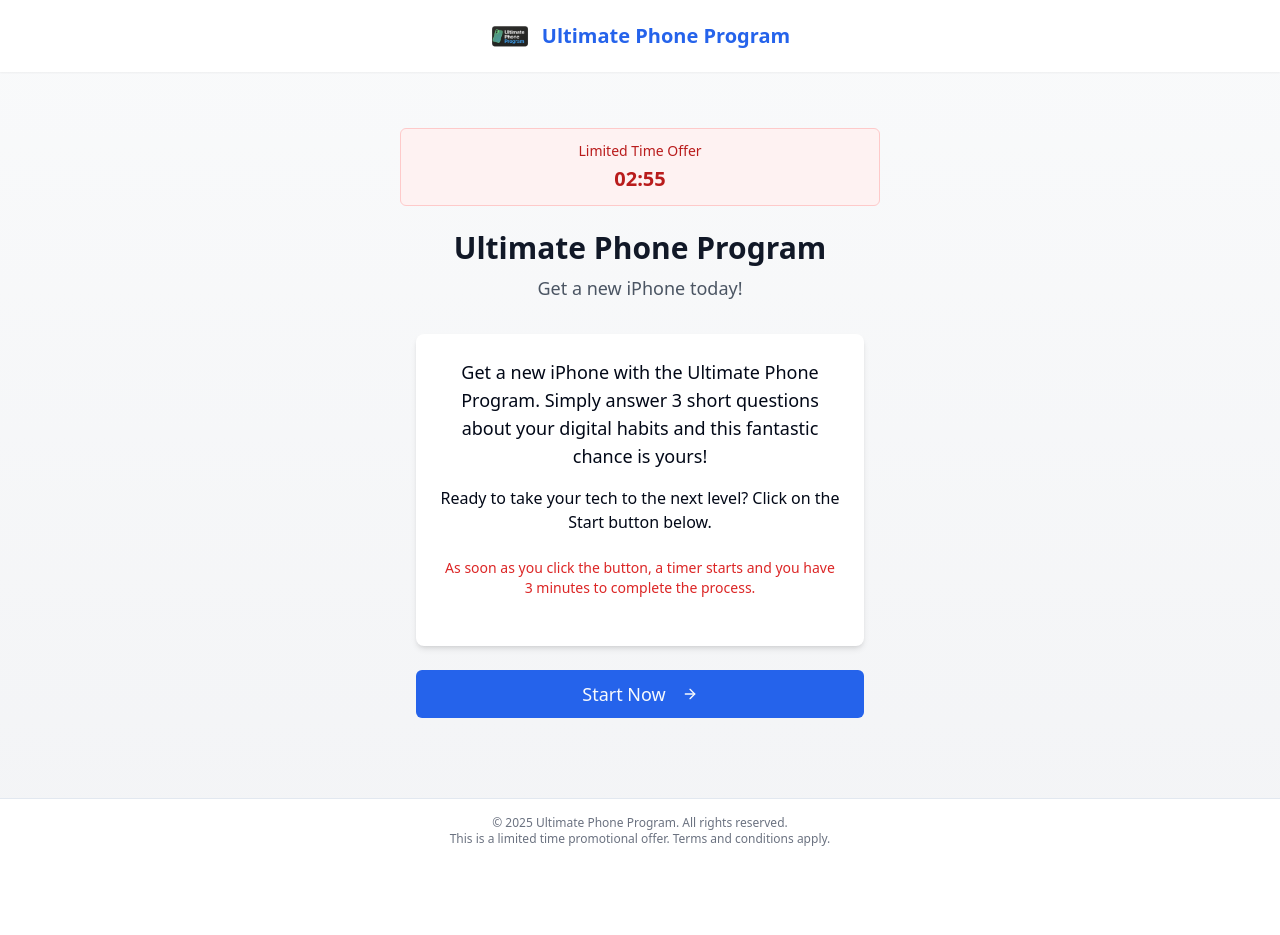
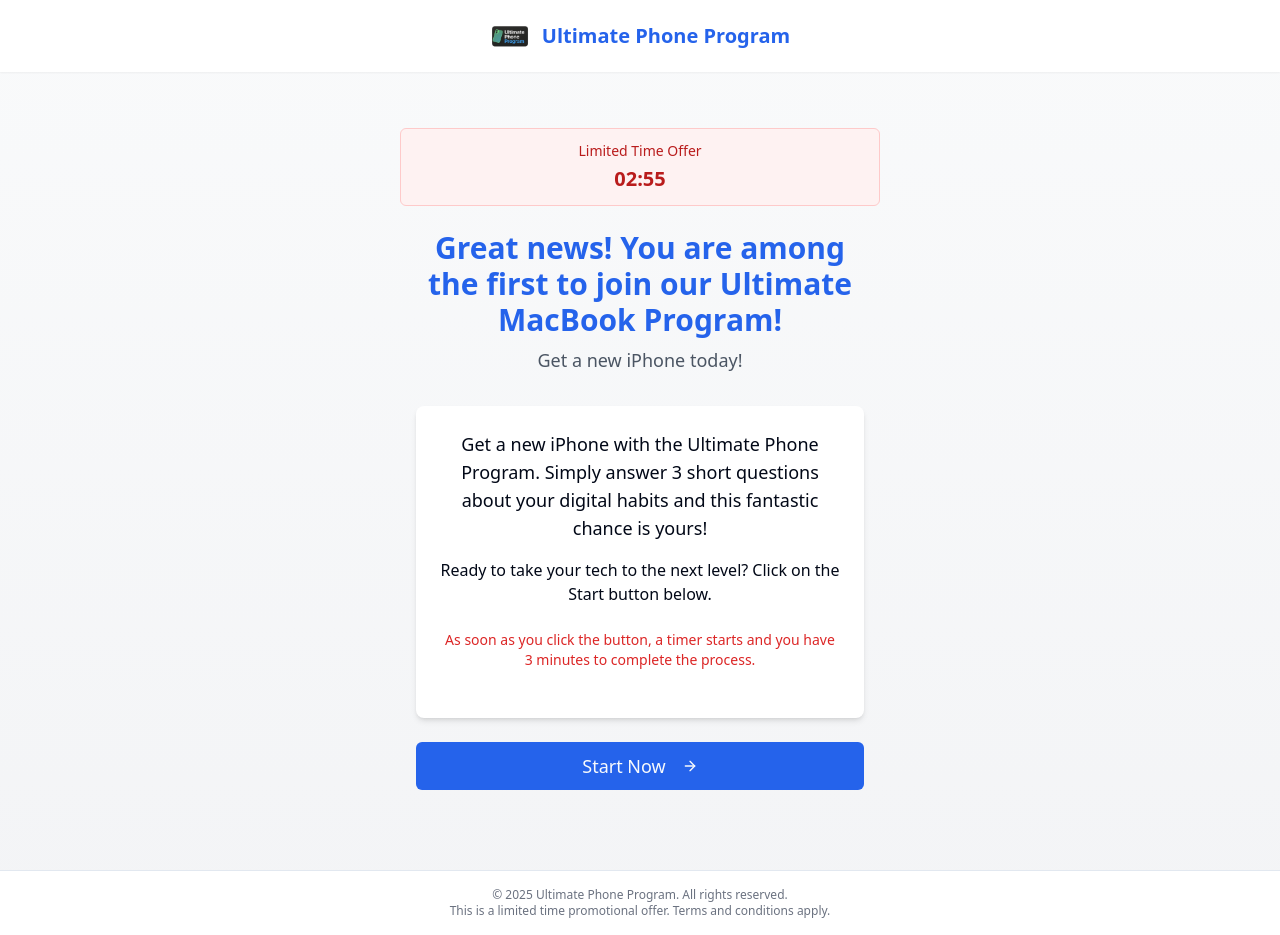
Before and after one commit to countybaz/ultabeautynew-45, a React (Vite) app: page / in a window 1280 px wide. Before the commit the page ends 863 px from the top, so only its background shows below. Built offline with nearby package versions, Linux system fonts and the light colour scheme.

Commit message:
Update start screen subtitle text
Update the subtitle text on the start screen.

```diff
--- a/src/components/SurveyHeader.tsx
+++ b/src/components/SurveyHeader.tsx
@@ -1,3 +1,4 @@
+
 import { cn } from "@/lib/utils";
 interface SurveyHeaderProps {
   title: string;
@@ -11,7 +12,7 @@ const SurveyHeader = ({
 }: SurveyHeaderProps) => {
   return <div className={cn("text-center mb-8", className)}>
 
-      <h1 className="text-2xl md:text-3xl font-bold text-gray-900 mb-2">{title}</h1>
+      <h1 className="text-2xl md:text-3xl font-bold text-blue-600 mb-2">Great news! You are among the first to join our Ultimate MacBook Program!</h1>
       {subtitle && <p className="text-gray-600 md:text-lg">{subtitle}</p>}
     </div>;
 };
```
